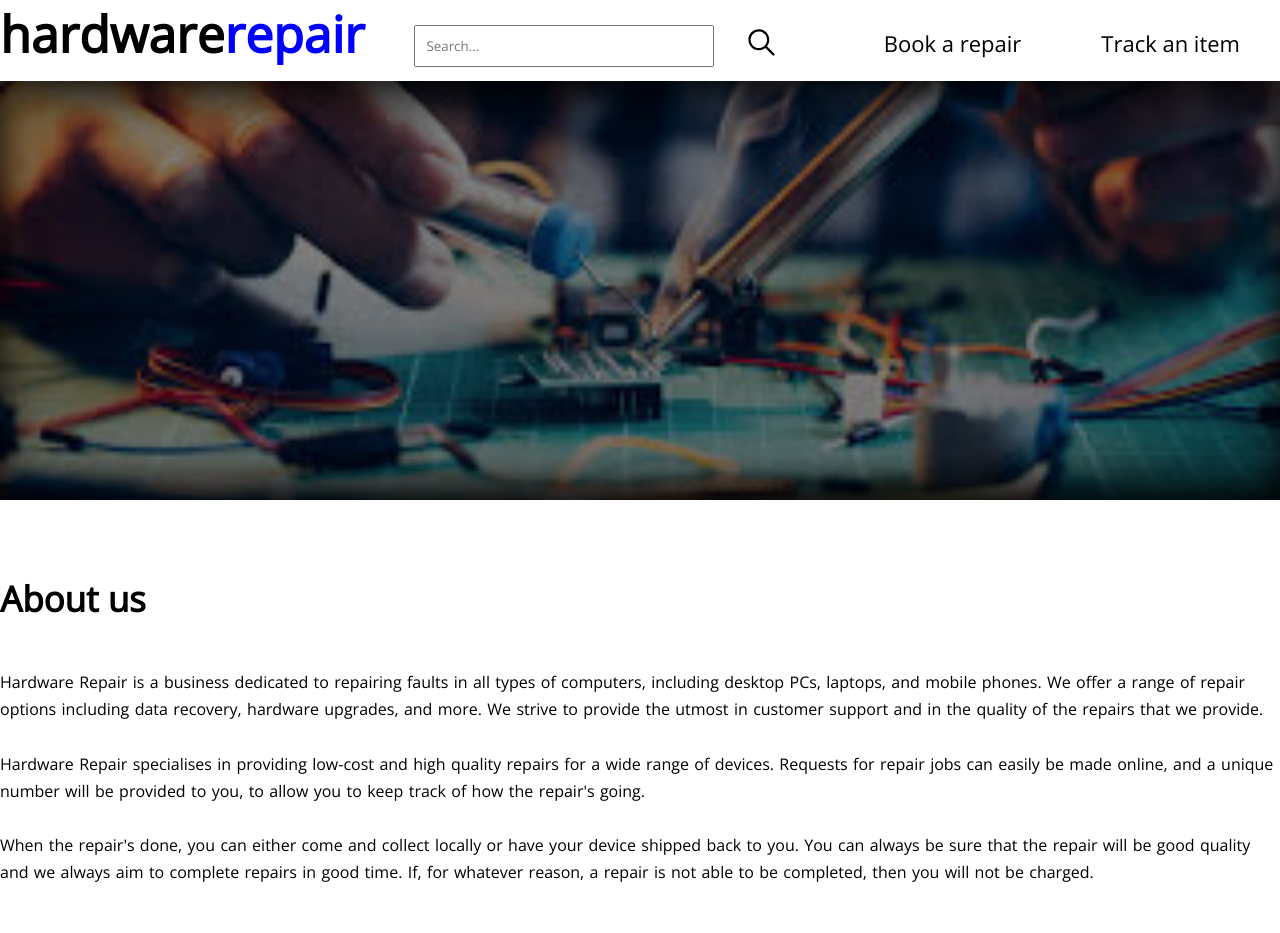
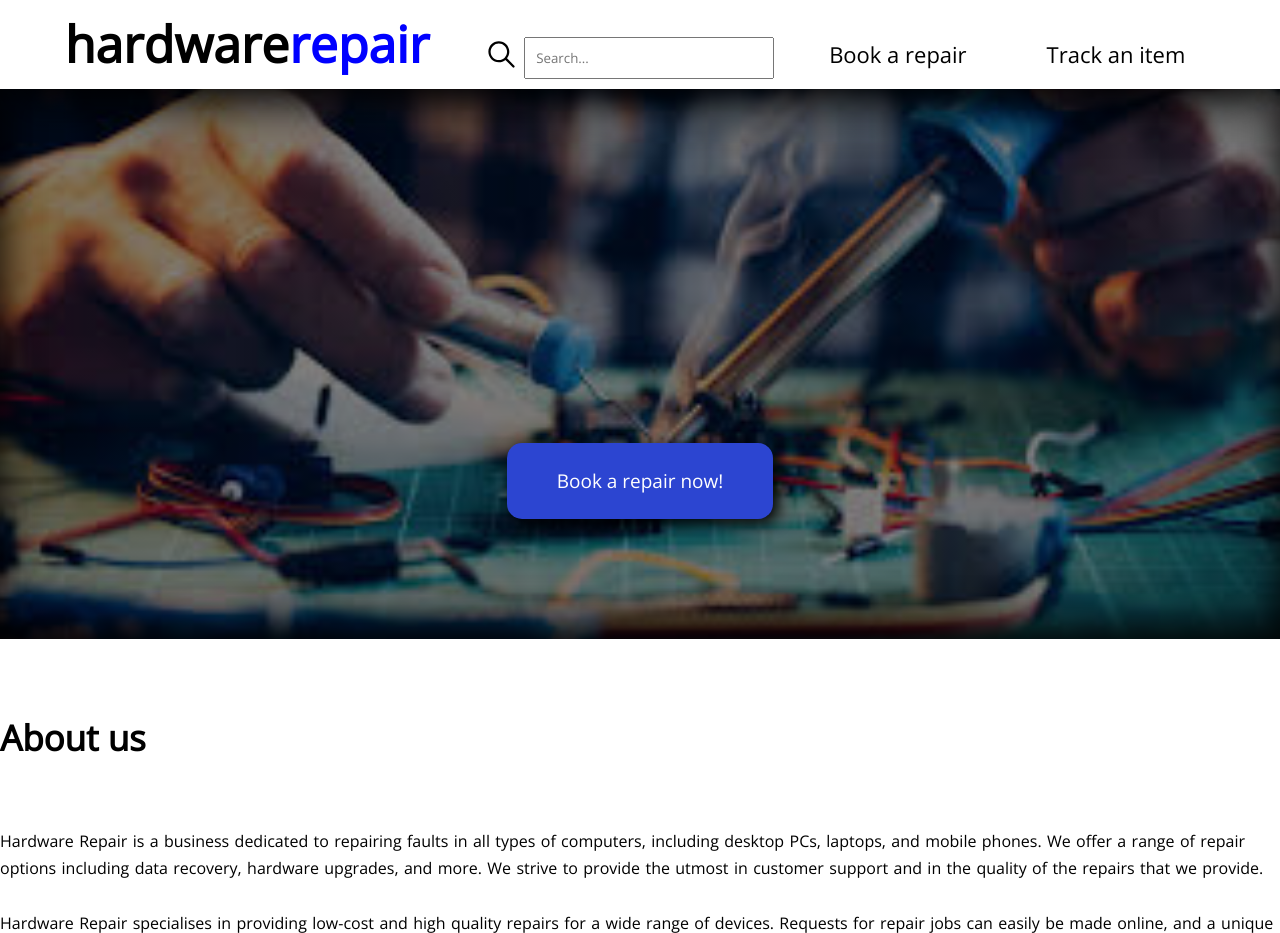
Before and after one commit to rlcyphr/hardware-repair, a website: page views/index.html in a window 1280 px wide. Shown: the top 933 px of the page. Drawn offline with nearby package versions, Linux system fonts and the light colour scheme; files that its build step writes are made by us from their sources.

Commit message:
Added book-repair page and changed some styling properties.

```diff
--- a/index.js
+++ b/index.js
@@ -31,6 +31,12 @@ app.get('/', (req, res) => { // send the main page
     // this endpoint is accessed relative to the base directory specified by __dirname
 })
 
+app.get('/book', (req, res) => {
+
+    res.sendFile(__files+'/book-repair.html');
+
+})
+
 // need pages for signup, log in, help, how to contact, apply for a repair, etc.
 
 
--- a/public/css/style.css
+++ b/public/css/style.css
@@ -1,4 +1,88 @@
 /* File for all CSS that is to be used for the main file. */
+
+
+
+/*
+
+Buttons
+
+*/
+
+
+
+.btn {
+    height: auto;
+    background-color: #2c45d1;
+    border-radius: 15px;
+    padding: 20px;
+    color: white;
+    transition: all 0.3s;
+    border: none;
+    font-size: 95%;
+
+
+}
+
+.btn-large {
+    padding: 25px 50px;
+    box-shadow: 5px 5px 15px black;
+}
+
+.btn:hover {
+
+    transform: scale(1.125);
+}
+
+
+
+
+/*
+
+Containers
+
+*/
+
+
+
+.box { /* standard container used for most things */
+
+
+    overflow: hidden;
+    display: block;
+    margin-left: 50%;
+    width: 1280px;
+    transform: translate(-50%);
+
+}
+
+.container {
+
+    display: flex;
+    justify-content: center;
+    flex-direction: row;
+    flex-wrap: wrap;
+    height: auto;
+    align-items: baseline;
+}
+
+.container h1, .link, .search-box {
+
+    padding-left: 25px;
+    padding-right: 25px;
+    margin-right: 30px;
+}
+
+.container .btn {
+
+    position: absolute;
+    bottom: 120px;
+}
+
+.container.col { /* turn a container into a column */
+
+    flex-direction: column;
+    justify-content: flex-start;
+}
 
 
 
@@ -30,13 +114,12 @@ body, html {
 
 h1 {
     font-size: 250%;
-    margin-bottom: 0.25em;
-    float: left;
 }
 
 
 h2 {
     font-size: 175%;
+    padding-bottom: 20px;
 }
 
 .header-wrapper {
@@ -44,106 +127,9 @@ h2 {
     width: 100%;
     height: auto;
     z-index: 10;
+    padding: 10px 0;
     box-shadow: 0 10px 50px #000;
     position: relative;
-}
-
-
-
-/*
-
-Text blocks
-
-*/
-
-
-
-p {
-    font-size: 80%;
-    line-height: 1.7;
-    word-spacing: 0.075em;
-}
-
-
-
-/*
-
-Containers
-
-*/
-
-
-
-.box { /* standard container used for most things */
-
-
-    overflow: hidden;
-    display: block;
-    margin-left: 50%;
-    width: 1280px;
-    transform: translate(-50%);
-
-}
-
-.text-box {
-    margin-top: 50px;
-    margin-bottom: 50px;
-}
-
-.img-front-page {
-    width: auto;
-    height: 500px;
-    background-image: linear-gradient(rgba(0, 0, 0, 0.5), rgba(0, 0, 0, 0.5)), url('/imgs/download.jpg');
-    background-repeat: no-repeat;
-    background-position: center;
-    background-attachment: fixed;
-    background-size: cover;
-    margin-bottom: 75px;
-    box-shadow: 0 -15px 40px black inset;
-}
-
-.container {
-    float: right;
-    width: auto;
-}
-
-
-
-/*
-
-Spacing
-
-*/
-
-
-
-.services {
-    padding-top: 50px;
-}
-
-
-
-/*
-
-Text Formatting
-
-*/
-
-
-
-.link {
-
-    float: right;
-    margin: 0 40px;
-    margin-top: 1.25em;
-    font-size: 110%;
-    border-bottom: 1px solid rgba(0, 0, 0, 0.0);
-    transition: border 0.3s;
-    padding-bottom: 3px;
-}
-
-.blue {
-    color: blue;
 }
 
 
@@ -164,50 +150,68 @@ Icons
     height: 35px;
     border-bottom: none;
     transition: transform 0.3s;
-    margin-left: 30px;
-}
-
-
-.usr-pic {
-    height: 56px;
-    width: 56px;
-    float: right;
-    margin-top: 0.8em;
-    overflow: hidden;
-    background-image: url('/imgs/icons/user-avatar.png');
-    background-size: cover;
-    background-position: center;
-    border-radius: 50%;
+    margin-right: 5px;
 }
 
 
 
 /*
 
-Search box
+Images
+
+*/
+
+
+
+.img-front-page {
+    position: relative;
+    width: auto;
+    height: 550px;
+    background-image: linear-gradient(rgba(0, 0, 0, 0.5), rgba(0, 0, 0, 0.5)), url('/imgs/download.jpg');
+    background-repeat: no-repeat;
+    background-position: center;
+    background-attachment: fixed;
+    background-size: cover;
+    margin-bottom: 75px;
+    box-shadow: 0 -15px 40px black inset;
+}
+
+
+
+/*
+
+Input boxes
 
 */
 
 
 
 .search-box {
-    /* Box around the input section */
-    height: 100%;
-    float: left;
-    width: 300px;
-}
-
-.search-box input {
     /* Input box */
     padding: 10px;
-    width: 100%;
+    width: 250px;
     transition: all 0.3s;
 }
 
-.search-wrapper {
-    margin-left: 50px;
-    float: left;
-    margin-top: 1.25em;
+.input-box {
+
+    padding: 15px 0;
+
+}
+
+.input-box p {
+    padding: 0 25px 0 0;
+    line-height: 2.0;
+}
+
+.input-box input, textarea {
+    width: 100%;
+    padding: 7.5px;
+
+}
+
+textarea {
+    height: 150px;
 }
 
 
@@ -228,13 +232,74 @@ Interactive page effects
 
 .icon:hover {
     border-bottom: none;
-    transform: scale(1.25);
+    transform: scale(1.2);
 }
 
 
 
 /*
 
-Classes for use with JS
+Miscellaneous Effects
 
 */
+
+
+
+.top {
+    margin-top: 125px;
+}
+
+
+/*
+
+Spacing
+
+*/
+
+
+
+.services {
+    padding-top: 50px;
+}
+
+
+
+/*
+
+Text blocks
+
+*/
+
+
+
+.paragraph {
+    font-size: 80%;
+    line-height: 1.7;
+    word-spacing: 0.075em;
+}
+
+
+.line {
+    padding: 0 10px;
+}
+
+
+/*
+
+Text Formatting
+
+*/
+
+
+
+.link {
+
+    font-size: 110%;
+    border-bottom: 1px solid rgba(0, 0, 0, 0.0);
+    transition: border 0.3s;
+    padding-bottom: 3px;
+}
+
+.blue {
+    color: blue;
+}
--- a/views/index.html
+++ b/views/index.html
@@ -14,39 +14,58 @@
 
 <body>
 
+<!-- White bar at the top of the page with options for booking and tracking jobs. -->
 
-<div class="img-front-page">
-    <div class="header-wrapper">
-        <div class="box">
+<div class="header-wrapper">
+
+    <div class="box">
+
+        <div class="container">
 
             <h1>hardware<span class="blue">repair</span></h1>
 
-            <div class="search-wrapper">
-                <div class="search-box">
-                    <input type="text" placeholder="Search..." class="active" id="search">
-                </div>
+            <div>
+                <input type="text" placeholder="Search..." class="search-box" id="search">
                 <div class="icon"></div>
             </div>
 
+            <div class="link"><a href="/book">Book a repair</a></div>
+            <div class="link"><a href="">Track an item</a></div>
 
-            <div class="link">Track an item</div>
-            <div class="link">Book a repair</div>
         </div>
 
-        </div>
+
     </div>
+
+</div>
+
+
+<!-- Letterbox image for the top of the page, below the white navigation bar. -->
+
+<div class="img-front-page">
+
+
+
+    <div class="container">
+
+        <button class="btn btn-large">Book a repair now!</button>
+
+    </div>
+
+
+
 </div>
 
 
 
 <section class="main">
 
-    <div class="box text-box">
+    <div class="box">
 
         <h2>About us<br><br></h2>
 
 
-        <p>
+        <p class="paragraph">
 
 
             Hardware Repair is a business dedicated to repairing faults in all types of computers, including desktop PCs, laptops, and mobile phones.
@@ -68,12 +87,12 @@
 
 
 
-    <div class="box text-box">
+    <div class="box">
 
         <div class="services">
             <h2>Services<br><br></h2>
-            <p>A list of services provided can be found below:<br><br></p>
-            <p>Logic board repairs<br>Data recovery<br>Hardware upgrades<br>
+            <p class="paragraph">A list of services provided can be found below:<br><br></p>
+            <p class="paragraph">Logic board repairs<br>Data recovery<br>Hardware upgrades<br>
                 Software cleaning and installation
             </p>
             <!--
```
Also changed, not shown: views/book-repair.html (added, +102 -0 lines), views/create-account.html (deleted, +0 -8 lines).
